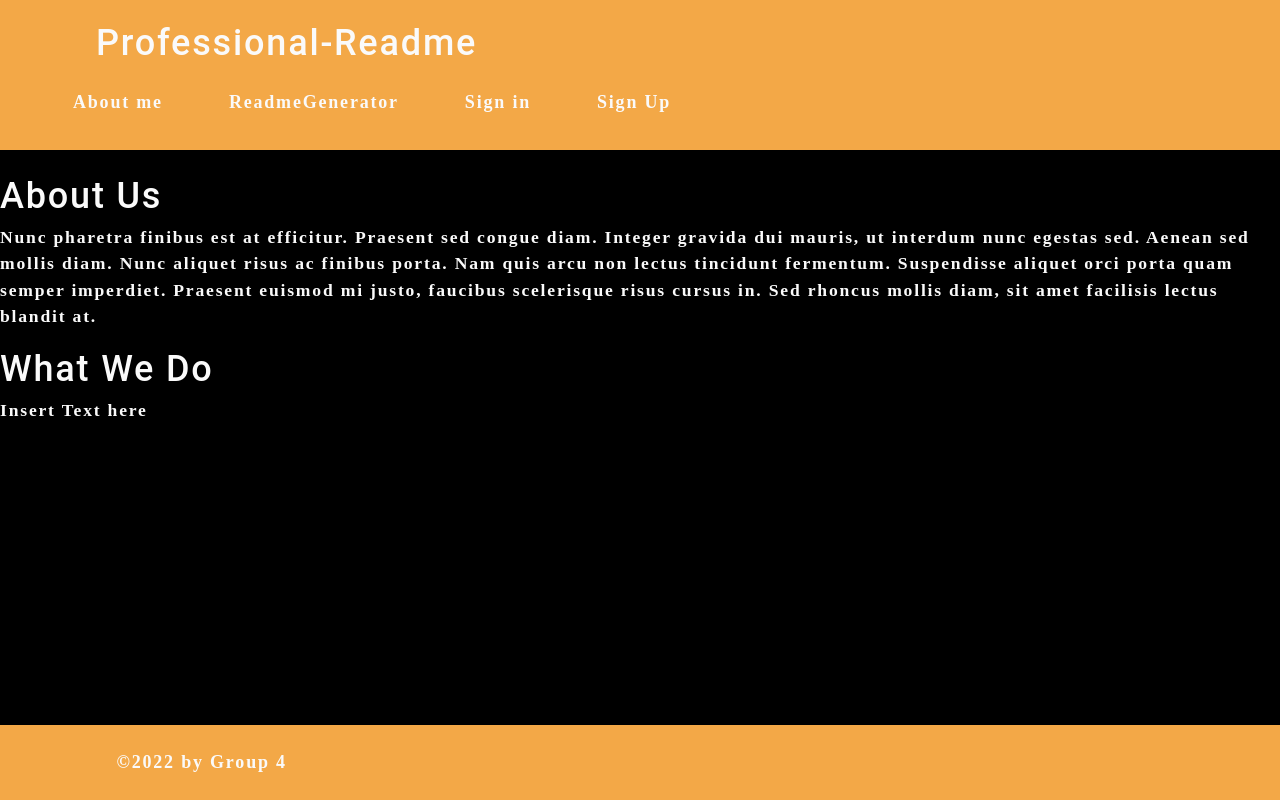
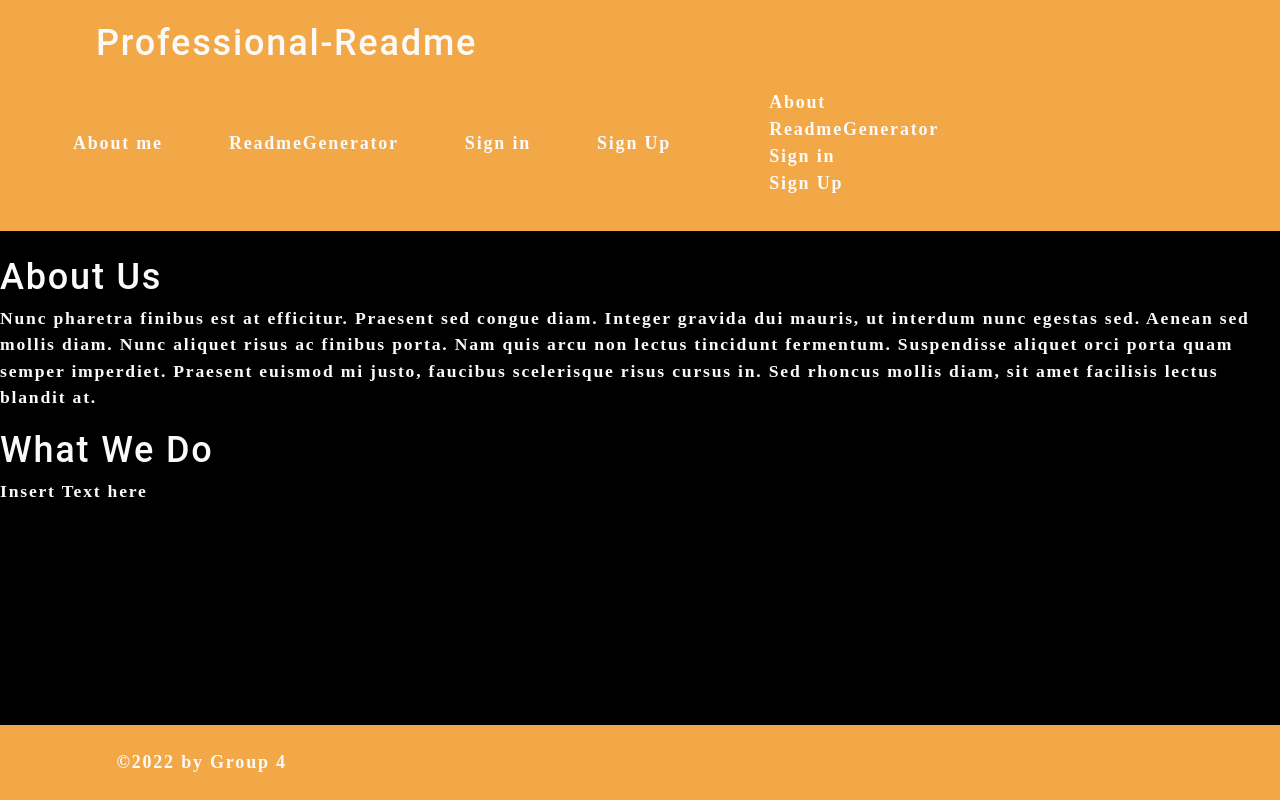
Before and after one commit to SabaMahd/Professional-ReadMEAPP, a React (Create React App) app in the folder client/: page / in a window 1280 px wide. Built offline with nearby package versions, Linux system fonts and the light colour scheme.

Commit message:
Updated NavTabs and created ReadMeContainer for handling navigation between page links

```diff
--- a/client/src/components/Nav/index.js
+++ b/client/src/components/Nav/index.js
@@ -1,10 +1,13 @@
 import React from 'react';
 //import Auth from '../utils/auth';
 import { Link } from 'react-router-dom';
+import NavTabs from '../NavTabs';
 //import SigninForm from '../src/components/Signup';
 //import SigninForm from '../src/components/Signin';
 
-const Header = () => {
+function Header({
+  currentPage, handlePageChange
+}) {
   return (
     <header className="bg-secondary mb-4 py-2 flex-row align-center">
       <div className="container flex-row justify-space-between-lg justify-center align-center">
@@ -34,6 +37,7 @@ const Header = () => {
           </li>
         </ul>
       </nav>
+      <NavTabs currentPage={currentPage} handlePageChange={handlePageChange} />
     </header>
   );
 };
--- a/client/src/components/NavTabs.js
+++ b/client/src/components/NavTabs.js
@@ -43,7 +43,7 @@ function NavTabs({ currentPage, handlePageChange }) {
                         onClick={() => handlePageChange('Signup')}
                         className={currentPage === 'Signup' ? 'nav-link active' : 'nav-link'}
                     >
-                      Sign up
+                      Sign Up
                     </a>
                 </li>
             </ul>
```
Also changed, not shown: client/src/components/ReadMeContainer.js (added).
